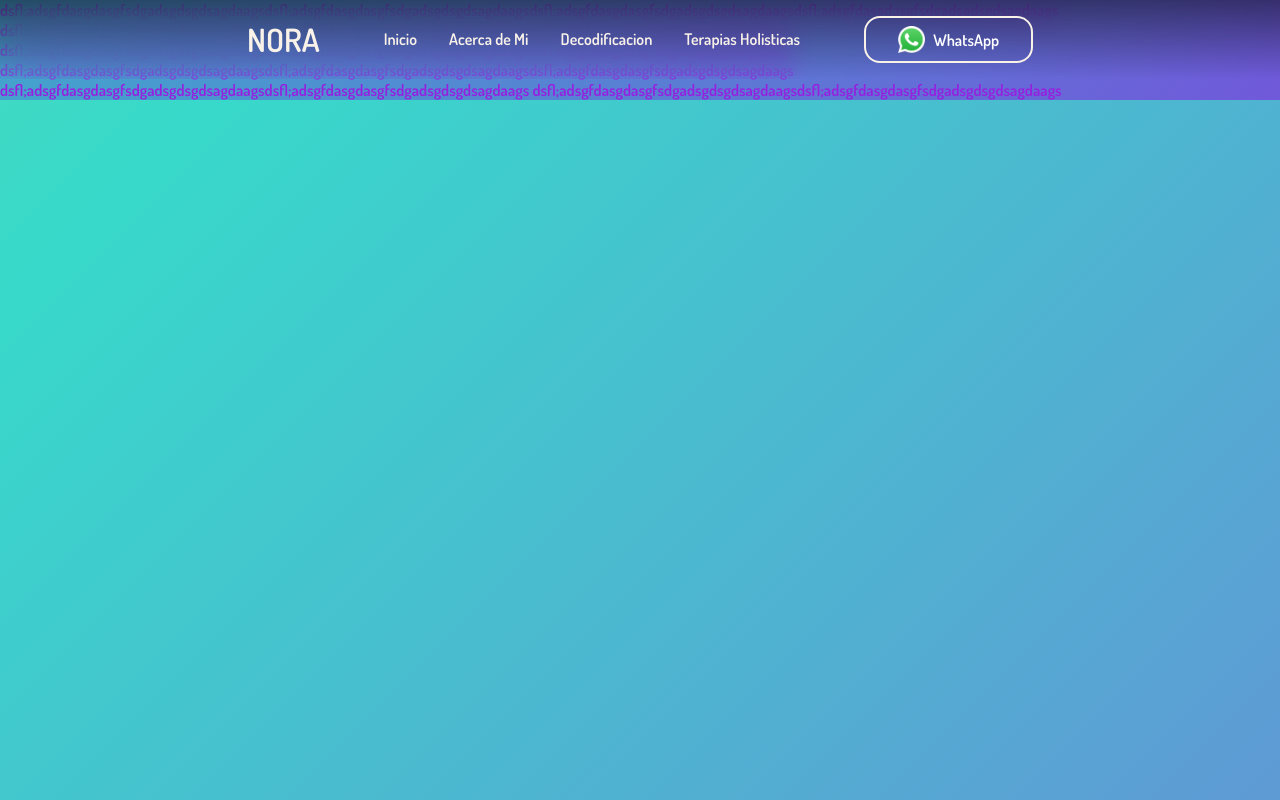
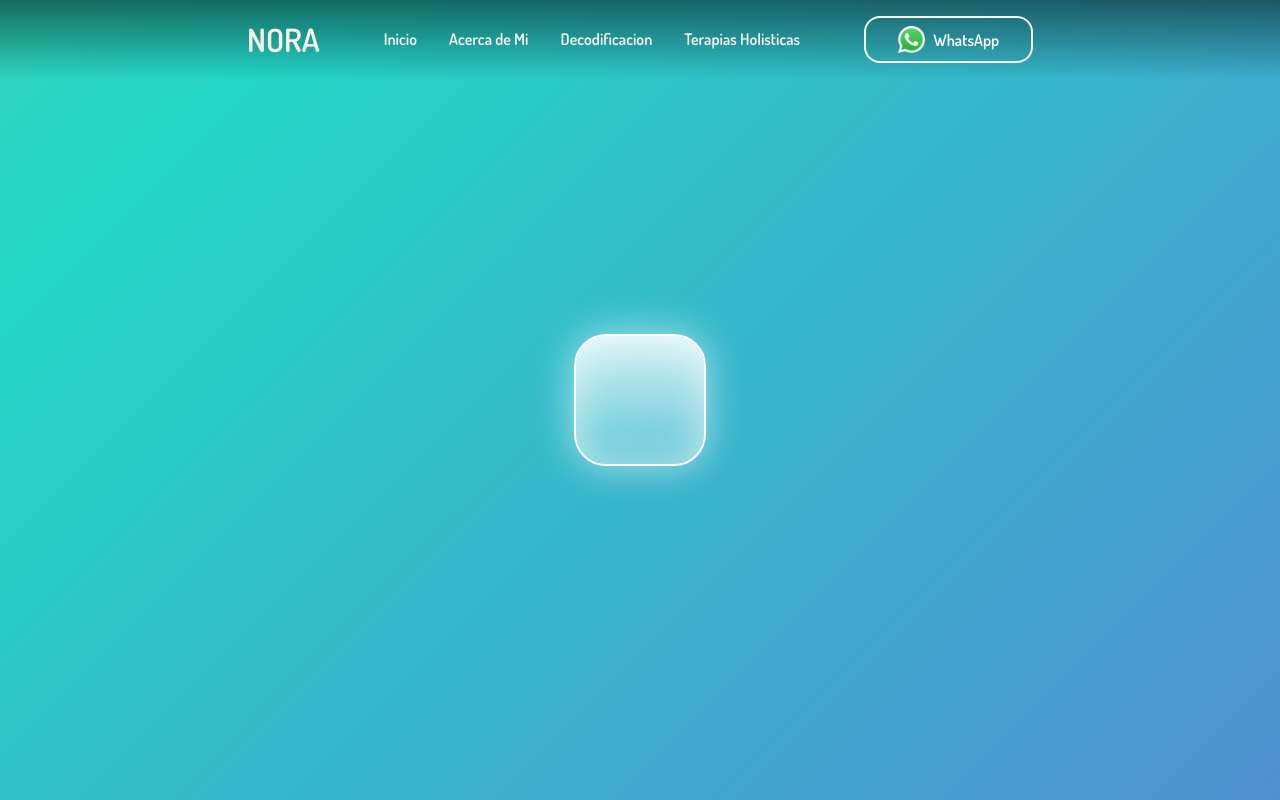
Before and after one commit to LeandroOnline/nora, a Next.js app: page /agreement in a window 1280 px wide. Built offline with nearby package versions, Linux system fonts and the light colour scheme.

Commit message:
feat: cleaner code

```diff
--- a/app/Components/Decode.jsx
+++ b/app/Components/Decode.jsx
@@ -1,6 +1,5 @@
 import Image from "next/image";
 import style from "./Decode.module.css";
-import "../globals.css";
 
 const Decode = () => {
   return (
--- a/app/Components/Header.jsx
+++ b/app/Components/Header.jsx
@@ -1,6 +1,5 @@
 import Image from "next/image";
 import style from "./Header.module.css";
-import "../globals.css";
 import Link from "next/link";
 
 const Header = () => {
--- a/app/agreement/page.js
+++ b/app/agreement/page.js
@@ -1,15 +1,8 @@
 const Agreement = () => {
   return (
-    <div>
-        <p>dsfl;adsgfdasgdasgfsdgadsgdsgdsagdaagsdsfl;adsgfdasgdasgfsdgadsgdsgdsagdaagsdsfl;adsgfdasgdasgfsdgadsgdsgdsagdaagsdsfl;adsgfdasgdasgfsdgadsgdsgdsagdaags
-        dsfl;adsgfdasgdasgfsdgadsgdsgdsagdaagsdsfl;adsgfdasgdasgfsdgadsgdsgdsagdaagsdsfl;adsgfdasgdasgfsdgadsgdsgdsagdaags
-        dsfl;adsgfdasgdasgfsdgadsgdsgdsagdaagsdsfl;adsgfdasgdasgfsdgadsgdsgdsagdaagsdsfl;adsgfdasgdasgfsdgadsgdsgdsagdaags
-        dsfl;adsgfdasgdasgfsdgadsgdsgdsagdaagsdsfl;adsgfdasgdasgfsdgadsgdsgdsagdaagsdsfl;adsgfdasgdasgfsdgadsgdsgdsagdaags
-        dsfl;adsgfdasgdasgfsdgadsgdsgdsagdaagsdsfl;adsgfdasgdasgfsdgadsgdsgdsagdaags
-        dsfl;adsgfdasgdasgfsdgadsgdsgdsagdaagsdsfl;adsgfdasgdasgfsdgadsgdsgdsagdaags
-
-        </p>
+    <div className="allscreen">
+      <div className="bigcard"></div>
     </div>
-  )
-}
-export default Agreement
+  );
+};
+export default Agreement;
```
